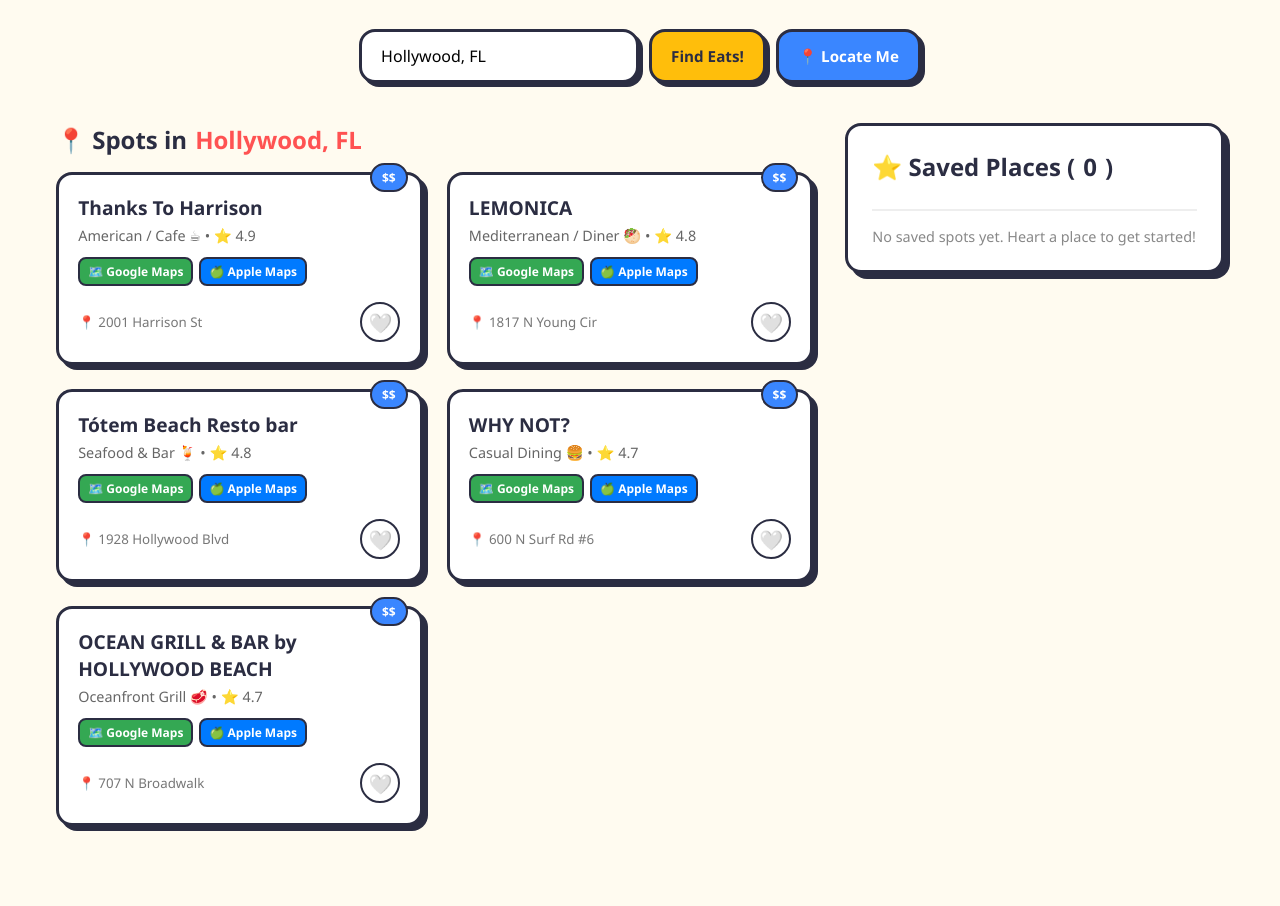
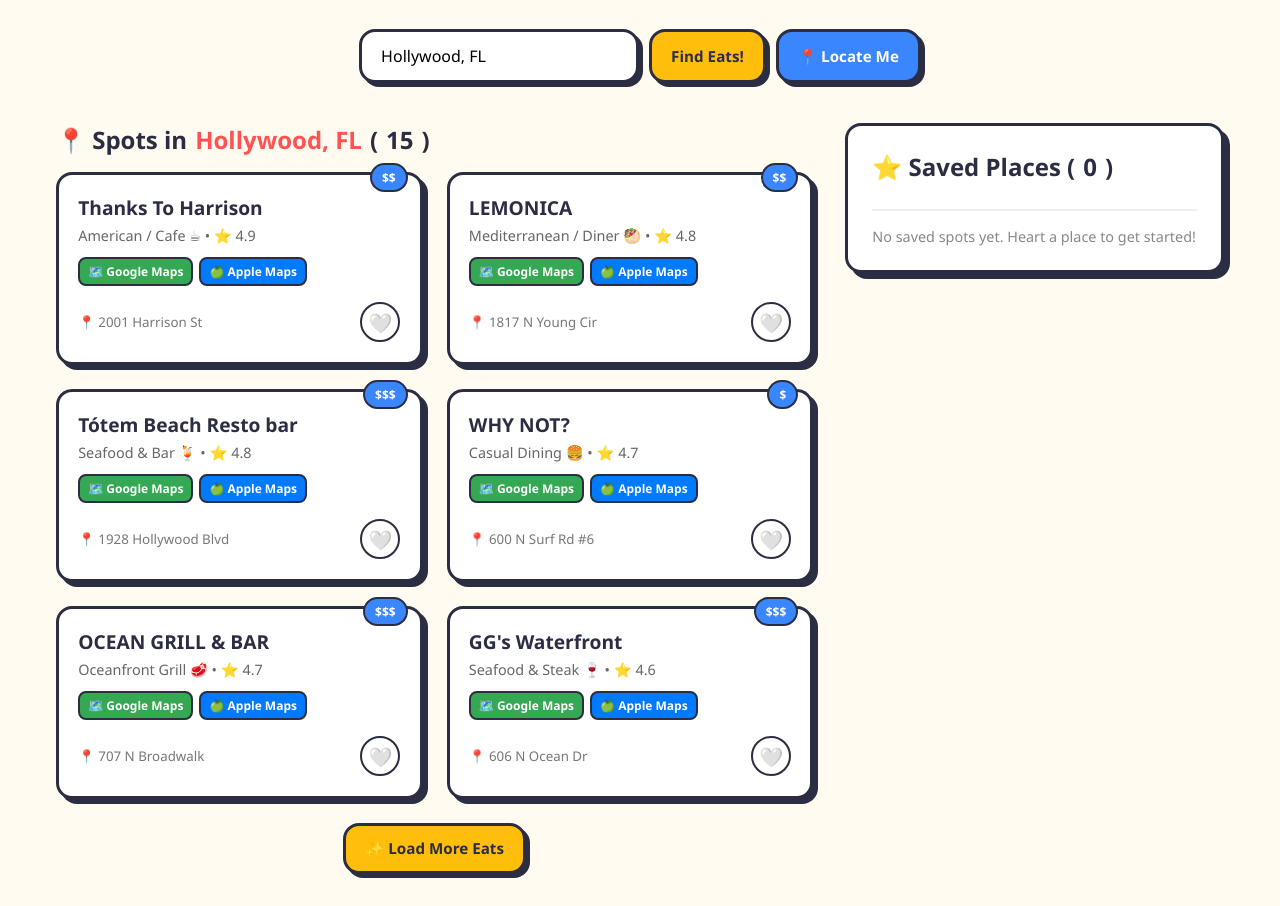
Before and after one commit to Jhamal96/Restaurant, a plain HTML site: page index.html in a window 1280 px wide. Shown: the part 118-1024 px from the top of the page. Before the commit the page ends 976 px from the top, so only its background shows below. Drawn offline with Linux system fonts and the light colour scheme.

Commit message:
Update index.html

```diff
--- a/index.html
+++ b/index.html
@@ -122,6 +122,7 @@
       display: grid;
       grid-template-columns: repeat(auto-fill, minmax(240px, 1fr));
       gap: 1.5rem;
+      margin-bottom: 1.5rem;
     }
 
     .card {
@@ -227,6 +228,12 @@
       color: #fff;
     }
 
+    /* Load More Area */
+    .load-more-container {
+      text-align: center;
+      margin-top: 1rem;
+    }
+
     /* Saved Panel & Tabs */
     .saved-panel {
       background: #fff;
@@ -308,8 +315,14 @@
 
   <div class="content-grid">
     <div>
-      <h2 class="section-title">📍 Spots in <span id="currentLoc" style="color:var(--primary)">Hollywood, FL</span></h2>
+      <h2 class="section-title">
+        📍 Spots in <span id="currentLoc" style="color:var(--primary)">Hollywood, FL</span>
+        (<span id="resultCount">0</span>)
+      </h2>
       <div class="results-grid" id="resultsContainer"></div>
+      <div class="load-more-container">
+        <button class="btn" id="loadMoreBtn" style="display: none;" onclick="loadMore()">✨ Load More Eats</button>
+      </div>
     </div>
 
     <div class="saved-panel">
@@ -320,37 +333,45 @@
   </div>
 
   <script>
-    // Real map location data pre-populated
     const localDatabase = {
       "Hollywood, FL": [
-        { name: "Thanks To Harrison", cuisine: "American / Cafe ☕", rating: "4.9", address: "2001 Harrison St" },
-        { name: "LEMONICA", cuisine: "Mediterranean / Diner 🥙", rating: "4.8", address: "1817 N Young Cir" },
-        { name: "Tótem Beach Resto bar", cuisine: "Seafood & Bar 🍹", rating: "4.8", address: "1928 Hollywood Blvd" },
-        { name: "WHY NOT?", cuisine: "Casual Dining 🍔", rating: "4.7", address: "600 N Surf Rd #6" },
-        { name: "OCEAN GRILL & BAR by HOLLYWOOD BEACH", cuisine: "Oceanfront Grill 🥩", rating: "4.7", address: "707 N Broadwalk" }
+        { name: "Thanks To Harrison", cuisine: "American / Cafe ☕", rating: "4.9", address: "2001 Harrison St", price: "$$" },
+        { name: "LEMONICA", cuisine: "Mediterranean / Diner 🥙", rating: "4.8", address: "1817 N Young Cir", price: "$$" },
+        { name: "Tótem Beach Resto bar", cuisine: "Seafood & Bar 🍹", rating: "4.8", address: "1928 Hollywood Blvd", price: "$$$" },
+        { name: "WHY NOT?", cuisine: "Casual Dining 🍔", rating: "4.7", address: "600 N Surf Rd #6", price: "$" },
+        { name: "OCEAN GRILL & BAR", cuisine: "Oceanfront Grill 🥩", rating: "4.7", address: "707 N Broadwalk", price: "$$$" },
+        { name: "GG's Waterfront", cuisine: "Seafood & Steak 🍷", rating: "4.6", address: "606 N Ocean Dr", price: "$$$" },
+        { name: "Billy's Stone Crab", cuisine: "Seafood / Waterfront 🦀", rating: "4.5", address: "400 N Ocean Dr", price: "$$$$" },
+        { name: "Le Tub Saloon", cuisine: "Burgers & Brews 🍔", rating: "4.4", address: "1100 N Ocean Dr", price: "$$" },
+        { name: "Taco Beach Shack", cuisine: "Tacos & Burritos 🌮", rating: "4.6", address: "334 Arizona St", price: "$" },
+        { name: "JWB Prime Steak and Seafood", cuisine: "Fine Dining 🍷", rating: "4.7", address: "1111 N Ocean Dr", price: "$$$$" },
+        { name: "Krakatoa Indonesian Cuisine", cuisine: "Indonesian 🍲", rating: "4.8", address: "1910 Hollywood Blvd", price: "$$" },
+        { name: "The Greek Joint", cuisine: "Greek & Mediterranean 🥙", rating: "4.6", address: "1925 Hollywood Blvd", price: "$$" },
+        { name: "Florio's Grill & Cafe", cuisine: "Italian / Pizza 🍕", rating: "4.5", address: "2000 Hollywood Blvd", price: "$$" },
+        { name: "Sardelli Italian Steakhouse", cuisine: "Italian / Steakhouse 🥩", rating: "4.8", address: "331 Van Buren St", price: "$$$$" },
+        { name: "Margaritaville Restaurant", cuisine: "American / Bar 🍹", rating: "4.3", address: "1111 N Ocean Dr", price: "$$$" }
       ]
     };
 
     const mockDb = {
-      cuisines: ["Tacos 🌮", "Pizza 🍕", "Sushi 🍣", "Burgers 🍔", "Ramen 🍜", "Bakery 🥐"],
-      names: ["The Golden", "Neon", "Salty", "Happy", "Urban", "Mama's", "Crispy", "Velvet"]
+      cuisines: ["Tacos 🌮", "Pizza 🍕", "Sushi 🍣", "Burgers 🍔", "Ramen 🍜", "Bakery 🥐", "Thai 🍛", "BBQ 🍖", "Poke 🥗"],
+      names: ["The Golden", "Neon", "Salty", "Happy", "Urban", "Mama's", "Crispy", "Velvet", "Bistro", "Little", "Rustic", "Fire &"]
     };
 
     let savedSpots = JSON.parse(localStorage.getItem('nibble_saved')) || [];
     let currentResults = [];
+    let visibleCount = 6;
     let activeTab = 'All';
 
     function getRandomItem(arr) {
       return arr[Math.floor(Math.random() * arr.length)];
     }
 
-    // Google Maps Universal Link generator
     function getGoogleMapsUrl(name, address, location) {
       const q = encodeURIComponent(`${name}, ${address || ''}, ${location}`);
       return `https://www.google.com/maps/search/?api=1&query=${q}`;
     }
 
-    // Apple Maps Universal Link generator
     function getAppleMapsUrl(name, address, location) {
       const q = encodeURIComponent(name);
       const addr = encodeURIComponent(`${address || ''} ${location}`);
@@ -364,13 +385,14 @@
           name: item.name,
           cuisine: item.cuisine,
           rating: item.rating,
-          price: "$$",
+          price: item.price || "$$",
           address: item.address,
           location: location
         }));
       }
 
-      return Array.from({ length: 5 }, (_, i) => {
+      // Generate 18 items for searched locations
+      return Array.from({ length: 18 }, (_, i) => {
         const cuisine = getRandomItem(mockDb.cuisines);
         const name = `${getRandomItem(mockDb.names)} ${cuisine.split(' ')[0]}`;
         return {
@@ -379,7 +401,7 @@
           cuisine: cuisine,
           rating: (Math.random() * (5.0 - 4.0) + 4.0).toFixed(1),
           price: "$".repeat(Math.floor(Math.random() * 3) + 1),
-          address: `${100 + i * 12} Main St`,
+          address: `${100 + i * 14} Main St`,
           location: location
         };
       });
@@ -389,6 +411,12 @@
       const loc = document.getElementById('locationInput').value.trim() || 'Hollywood, FL';
       document.getElementById('currentLoc').innerText = loc;
       currentResults = generateMockData(loc);
+      visibleCount = 6; // Reset view batch count
+      renderResults();
+    }
+
+    function loadMore() {
+      visibleCount += 6;
       renderResults();
     }
 
@@ -444,9 +472,14 @@
 
     function renderResults() {
       const container = document.getElementById('resultsContainer');
+      const loadMoreBtn = document.getElementById('loadMoreBtn');
+      document.getElementById('resultCount').innerText = currentResults.length;
+
       container.innerHTML = '';
 
-      currentResults.forEach(spot => {
+      const itemsToShow = currentResults.slice(0, visibleCount);
+
+      itemsToShow.forEach(spot => {
         const isSaved = savedSpots.some(s => s.id === spot.id);
         const gUrl = getGoogleMapsUrl(spot.name, spot.address, spot.location);
         const aUrl = getAppleMapsUrl(spot.name, spot.address, spot.location);
@@ -460,7 +493,7 @@
             <p>${spot.cuisine} • ⭐ ${spot.rating}</p>
             <div class="map-links">
               <a href="${gUrl}" target="_blank" rel="noopener" class="map-btn map-btn-google">🗺️ Google Maps</a>
-              <a href="${aUrl}" target="_btn" rel="noopener" class="map-btn map-btn-apple">🍏 Apple Maps</a>
+              <a href="${aUrl}" target="_blank" rel="noopener" class="map-btn map-btn-apple">🍏 Apple Maps</a>
             </div>
           </div>
           <div class="card-footer">
@@ -472,6 +505,12 @@
         `;
         container.appendChild(card);
       });
+
+      if (visibleCount < currentResults.length) {
+        loadMoreBtn.style.display = 'inline-block';
+      } else {
+        loadMoreBtn.style.display = 'none';
+      }
     }
 
     function renderSaved() {
@@ -522,7 +561,6 @@
       });
     }
 
-    // Initial search
     searchRestaurants();
     renderSaved();
   </script>
```
